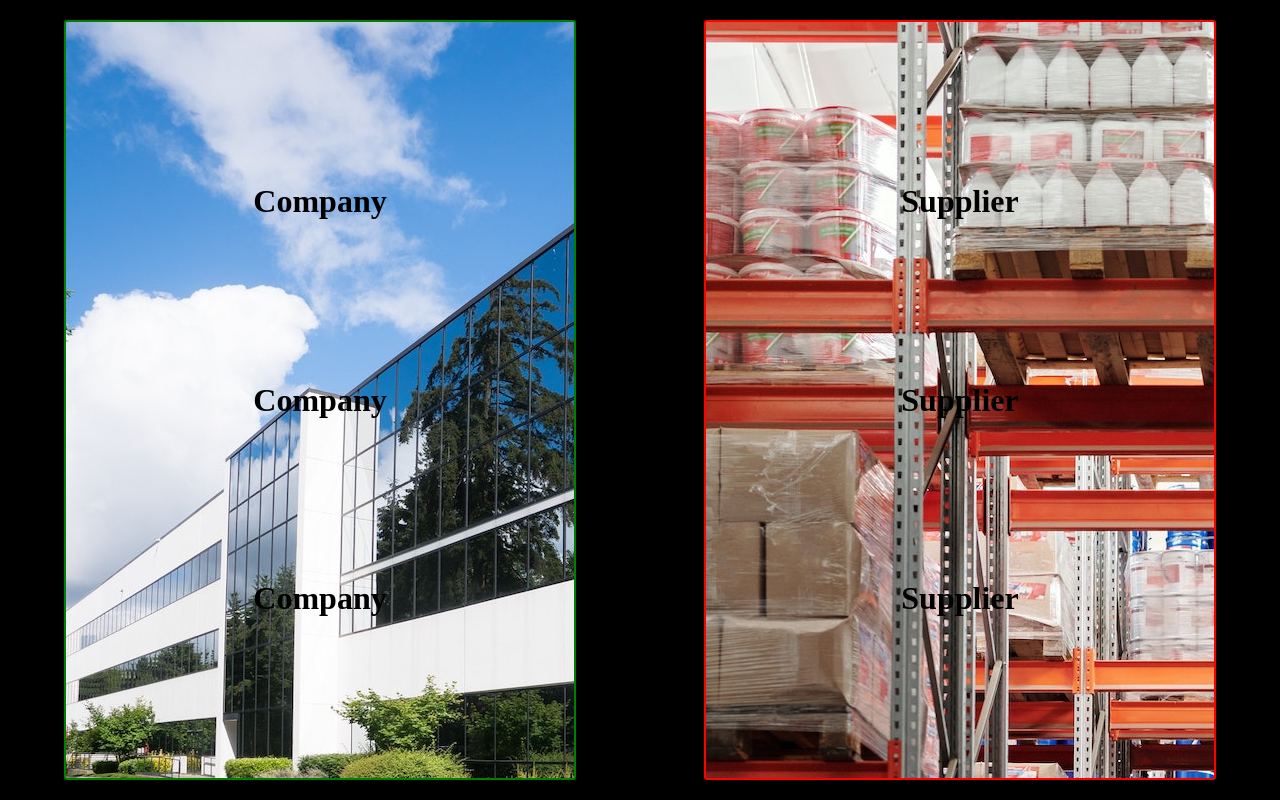
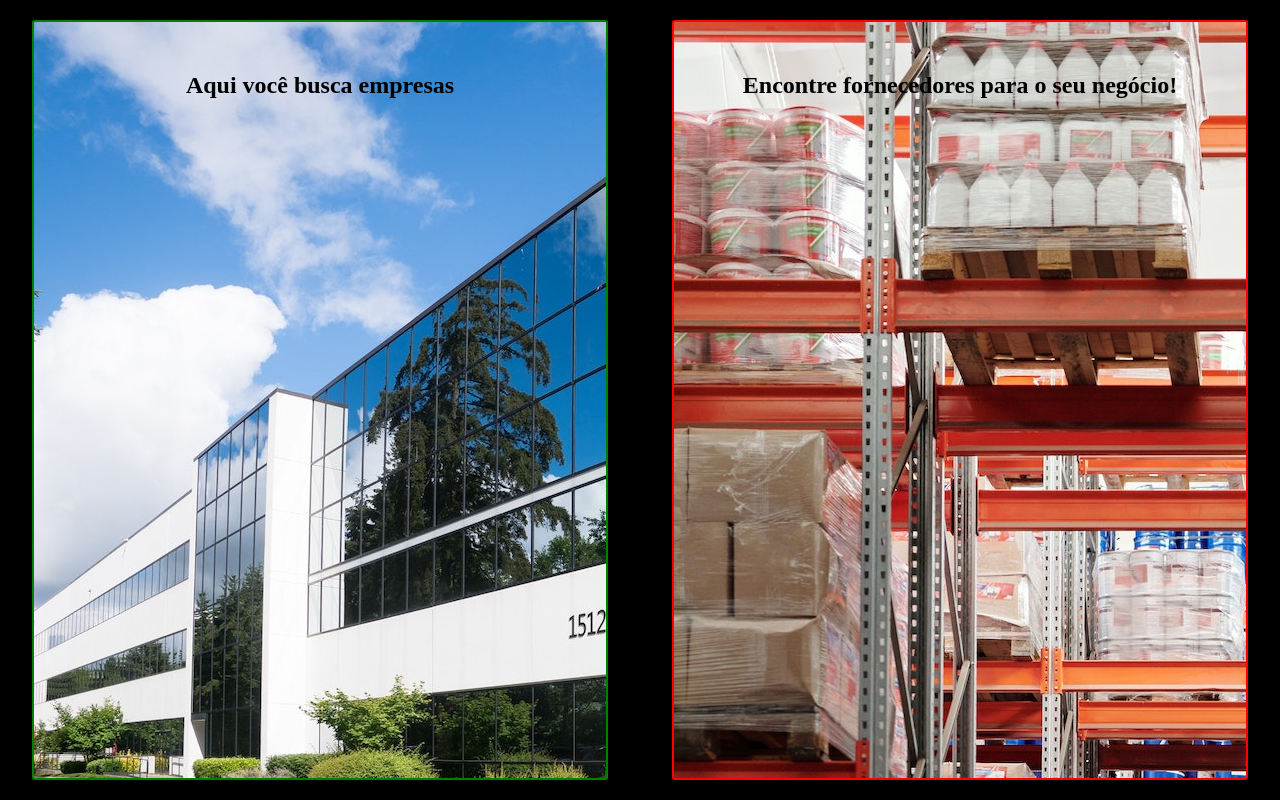
Before and after one commit to caiodeoliveira/CRUDCompanies, a React (Create React App) app: page / in a window 1280 px wide. Built offline with nearby package versions, Linux system fonts and the light colour scheme.

Commit message:
Add description text and hover effects to cards

```diff
--- a/src/pages/home/Home.tsx
+++ b/src/pages/home/Home.tsx
@@ -4,14 +4,10 @@ export const Home = () => {
   return (
     <S.HomeContainer>
       <S.CompanyContainer>
-        <h1>Company</h1>
-        <h1>Company</h1>
-        <h1>Company</h1>
+        <h2>Aqui você busca empresas</h2>
       </S.CompanyContainer>
       <S.SupplierContainer>
-        <h1>Supplier</h1>
-        <h1>Supplier</h1>
-        <h1>Supplier</h1>
+        <h2>Encontre fornecedores para o seu negócio!</h2>
       </S.SupplierContainer>
     </S.HomeContainer>
   );
--- a/src/pages/home/styles.ts
+++ b/src/pages/home/styles.ts
@@ -11,26 +11,40 @@ const HomeContainer = styled.main`
 
 const CompanyContainer = styled.div`
   height: 95%;
-  width: 40%;
+  width: 45%;
   background: url(${companyCardBg}) no-repeat;
   border: 2px solid green;
   border-radius: 3px;
+  cursor: pointer;
   display: flex;
   flex-direction: column;
   align-items: center;
-  justify-content: space-evenly;
+  justify-content: start;
+  padding-top: 50px;
+  transition: 700ms;
+  :hover {
+    transition: 700ms;
+    transform: translateY(-10px);
+  }
 `;
 
 const SupplierContainer = styled.div`
   height: 95%;
-  width: 40%;
+  width: 45%;
   background: url(${supplierCardBg}) no-repeat;
   border: 2px solid red;
   border-radius: 3px;
+  cursor: pointer;
   display: flex;
   flex-direction: column;
   align-items: center;
-  justify-content: space-evenly;
+  justify-content: start;
+  padding-top: 50px;
+  transition: 700ms;
+  :hover {
+    transition: 700ms;
+    transform: translateY(-10px);
+  }
 `;
 
 export const S = {
--- a/src/styles/global.ts
+++ b/src/styles/global.ts
@@ -5,6 +5,8 @@ export default createGlobalStyle`
     margin: 0;
     padding: 0;
     box-sizing: border-box;
+    -webkit-font-smoothing: antialiased;
+    font-smooth: always;
   }
 
   #root, body, html {
@@ -22,15 +24,4 @@ export default createGlobalStyle`
   ul {
     list-style: none;
   }
-  .fade-in {
-	animation: fadeIn 1.0s ease forwards;
-}
-@keyframes fadeIn {
-	from {
-		opacity: 0;
-	}
-	to {
-		opacity: 1;
-	}
-}
 `;
```
